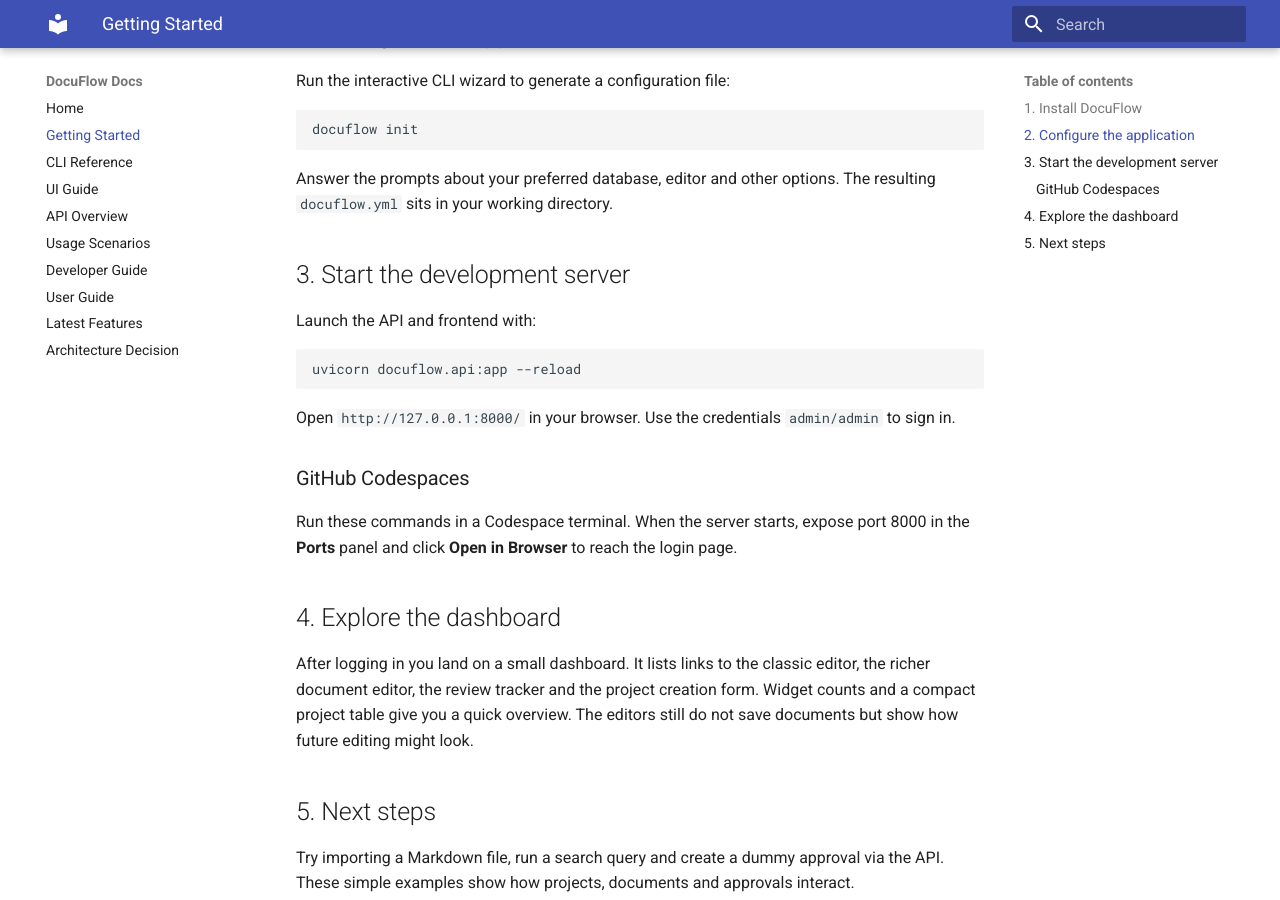
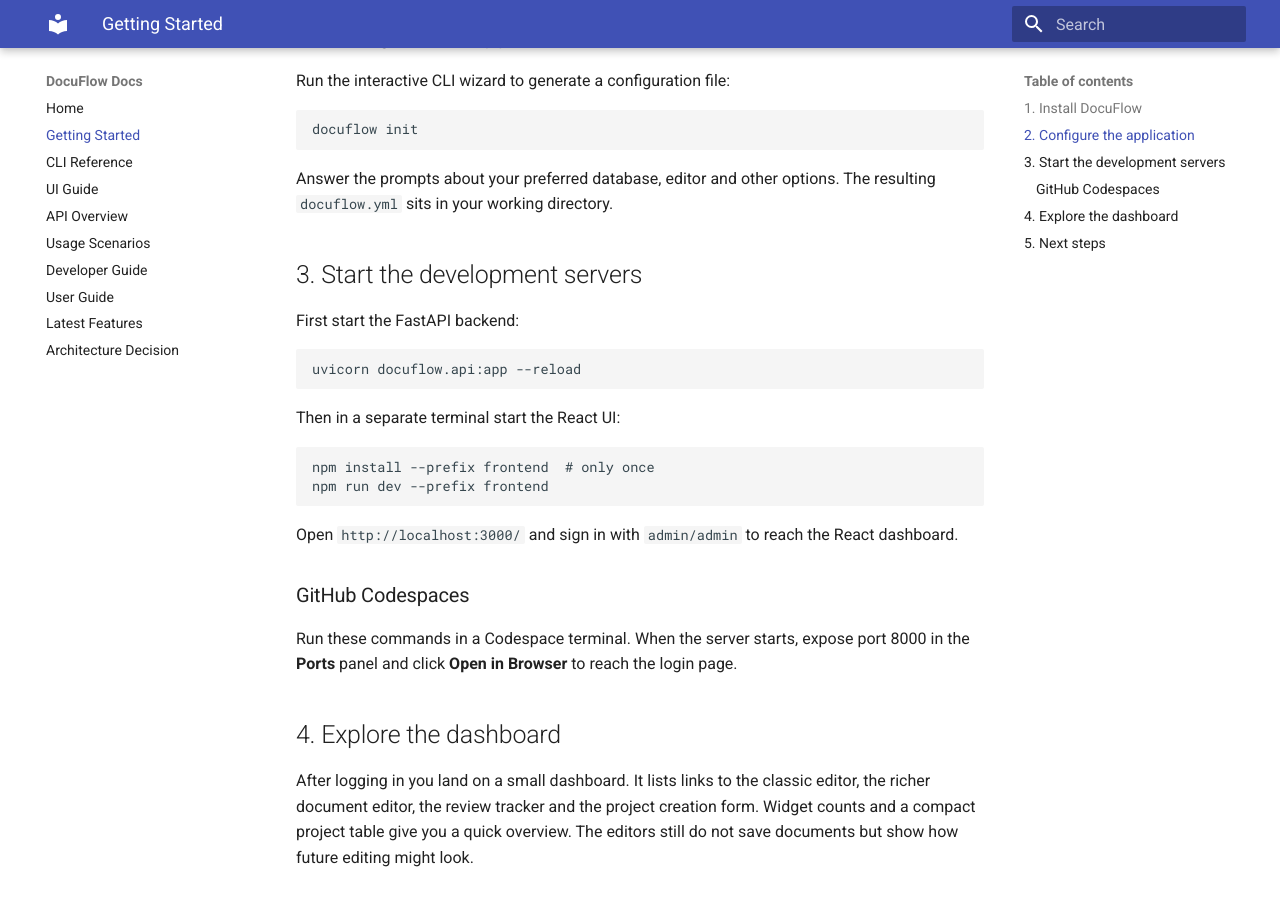
Before and after one commit to eputnam77/DocReview360, an MkDocs documentation site: the page built from docs/getting_started.md, in a window 1280 px wide and 900 px high, scrolled down 471 px. Built offline with MkDocs 1.6.1 and Material for MkDocs 9.7.7, drawn with Linux system fonts in a browser that asks for light colours.

Commit message:
docs: clarify how to run React frontend

````diff
--- a/docs/getting_started.md
+++ b/docs/getting_started.md
@@ -18,13 +18,18 @@ docuflow init
 ```
 Answer the prompts about your preferred database, editor and other options. The resulting `docuflow.yml` sits in your working directory.
 
-## 3. Start the development server
+## 3. Start the development servers
 
-Launch the API and frontend with:
+First start the FastAPI backend:
 ```bash
 uvicorn docuflow.api:app --reload
 ```
-Open `http://127.0.0.1:8000/` in your browser. Use the credentials `admin/admin` to sign in.
+Then in a separate terminal start the React UI:
+```bash
+npm install --prefix frontend  # only once
+npm run dev --prefix frontend
+```
+Open `http://localhost:3000/` and sign in with `admin/admin` to reach the React dashboard.
 
 ### GitHub Codespaces
 
````
Also changed, not shown: README.md (+8 -3 lines).
